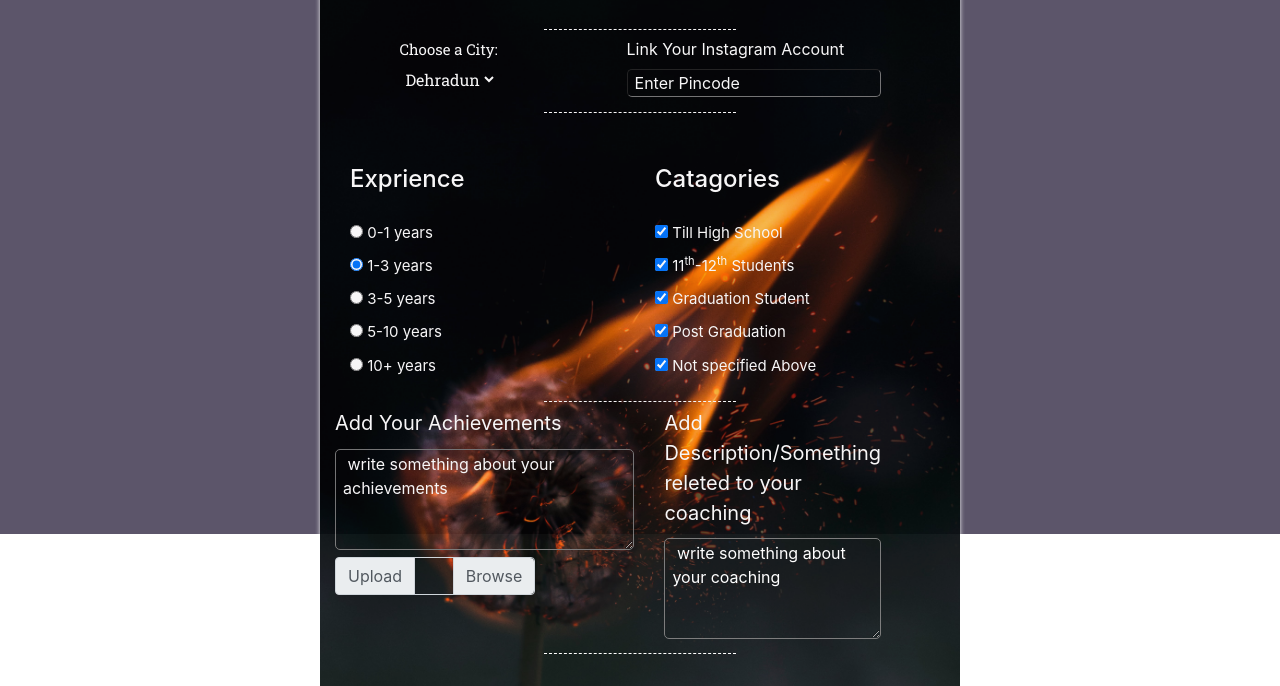
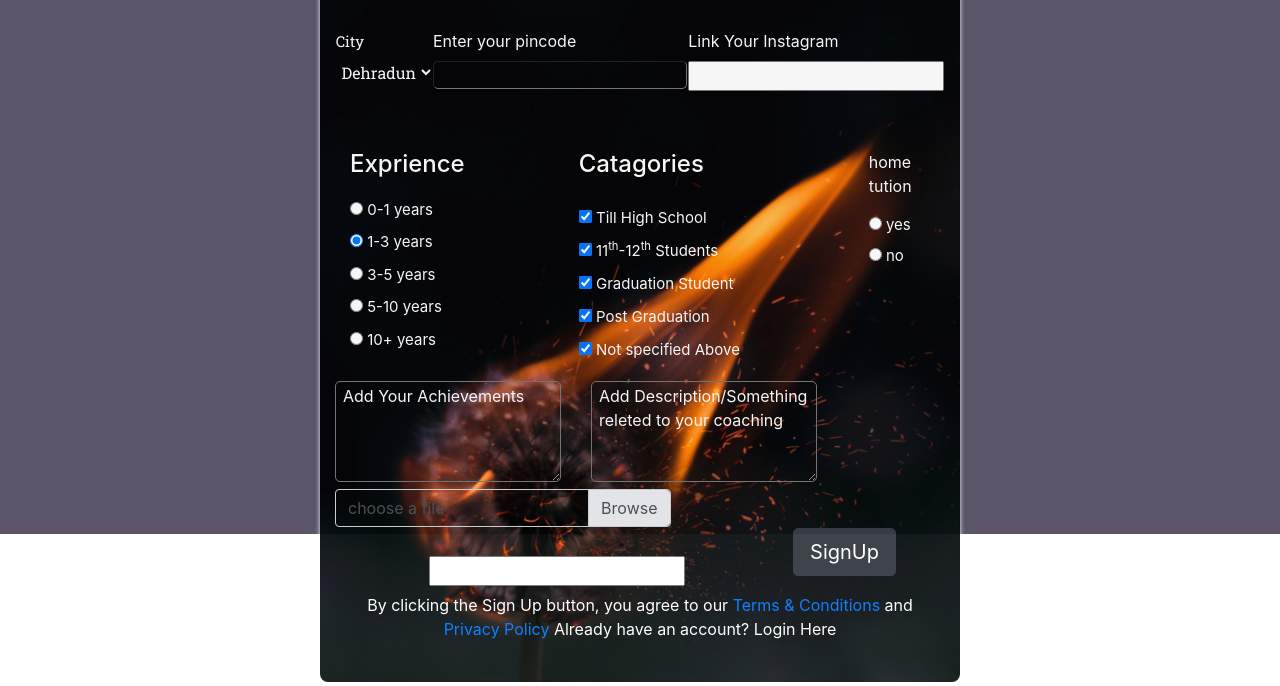
Before and after one commit to anujbhatt-dev/formcoach, a plain HTML site: page index.html in a window 1280 px wide. Shown: the part 266-952 px from the top of the page. Drawn offline with nearby package versions, Linux system fonts and the light colour scheme; a web font is replaced by a local one.

Commit message:
Update index.html

```diff
--- a/index.html
+++ b/index.html
@@ -50,10 +50,10 @@
       <div class="singup">
         <h1>singup</h1>
       </div>
-      <hr>
+      <!-- <hr> -->
       <div class="container pinnlov">
         <div class="select-div">
-          <label for="location" class="location">Choose a City:</label>
+          <label for="location" class="location">City</label>
           <select id="location" class="select-btn" name="">
             <option value="delhi">Delhi</option>
             <option value="kolkata">Kolkata</option>
@@ -62,17 +62,21 @@
           </select>
         </div>
         <div class="pincode">
-          <label for="pin">Link Your Instagram Account</label><br>
-          <input type="tel" id="pin" name="pin" placeholder="Enter Pincode">
+          <label for="pin">Enter your pincode</label><br>
+          <input type="text" id="pin" name="pin" placeholder="">
+        </div>
+        <div class="ins">
+          <label for="ins">Link Your Instagram</label><br>
+          <input type="text" id="ins" name="ins" placeholder="">
         </div>
     </div>
 
       <!-- selectors radio and check box -->
       <div class="radioCheck">
-        <hr>
+        <!-- <hr> -->
         <div class="col-md-12">
           <div class="mediaRadio">
-            <div class="col-md-8  radio1">
+            <div class="col-md-6  radio1">
 
               <h4>Exprience</h4>
 
@@ -127,28 +131,38 @@
                 </div>
               </div>
             </div>
+            <div class="home radio1">
+              <p>home tution</p>
+              <div class="funkyradio">
+                <div class="funkyradio-default">
+                  <input type="radio" name="yesNo" id="yes" />
+                  <label for="yes">yes</label>
+                </div>
+                <div class="funkyradio-default">
+                  <input type="radio" name="yesNo" id="no" />
+                  <label for="no">no</label>
+                </div>
+              </div>
+
+
+            </div>
 
           </div>
         </div>
 
       </div>
-<hr>
+
       <!-- radio and check end -->
       <!-- textarea con -->
       <div class="d">
          <div class="d1">
            <div class="container">
              <fieldset>
-               <legend>Add Your Achievements</legend>
-               <textarea id="achievements" rows="" cols="" placeholder=" write something about your achievements"></textarea>
+               <textarea id="achievements" rows="" cols="" placeholder="Add Your Achievements"></textarea>
                <div class="input-group">
                  <div class="input-group-prepend">
-                   <span class="input-group-text" id="inputGroupFileAddon01">Upload</span>
                  </div>
-                 <div class="custom-file">
-                   <input type="file" class="custom-file-input" id="inputGroupFile01" aria-describedby="inputGroupFileAddon01">
-                   <label class="custom-file-label" for="inputGroupFile01"></label>
-                 </div>
+
                </div>
 
              </fieldset>
@@ -159,19 +173,23 @@
            <div class="container">
              <div class="des">
                <fieldset>
-                 <legend>Add Description/Something<br> releted to your coaching</legend>
-                 <textarea id="desbox" rows="" cols="" placeholder=" write something about your coaching"></textarea>
+                 <textarea id="desbox" rows="" cols="" placeholder="Add Description/Something releted to your coaching"></textarea>
                </fieldset>
              </div>
            </div>
          </div>
        </div>
-       <hr>
+       <div class="container">
+         <div class="custom-file">
+           <input type="file" class="custom-file-input" id="inputGroupFile01" aria-describedby="inputGroupFileAddon01">
+           <label class="custom-file-label" for="inputGroupFile01">choose a file</label>
+         </div>
+       </div>
+
                <div class="last">
 
                  <div class="container link">
-                   <label for="insta"><legend>Link Your Instagram Account<legend></label><br>
-                     <input type="text" id="insta" name="insta" placeholder=" enter your insta account">
+                     <input type="text" id="address" name="insta" placeholder=" enter your Address Here">
                    </div>
                    <div class="signbtn">
                      <input type="submit" name="" value="SignUp" class="btn btn-lg btn-dark">
```
